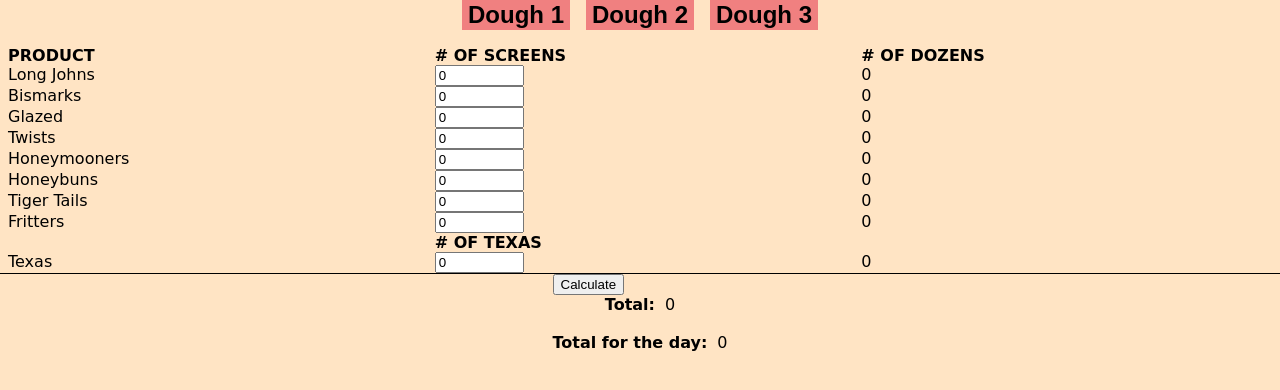
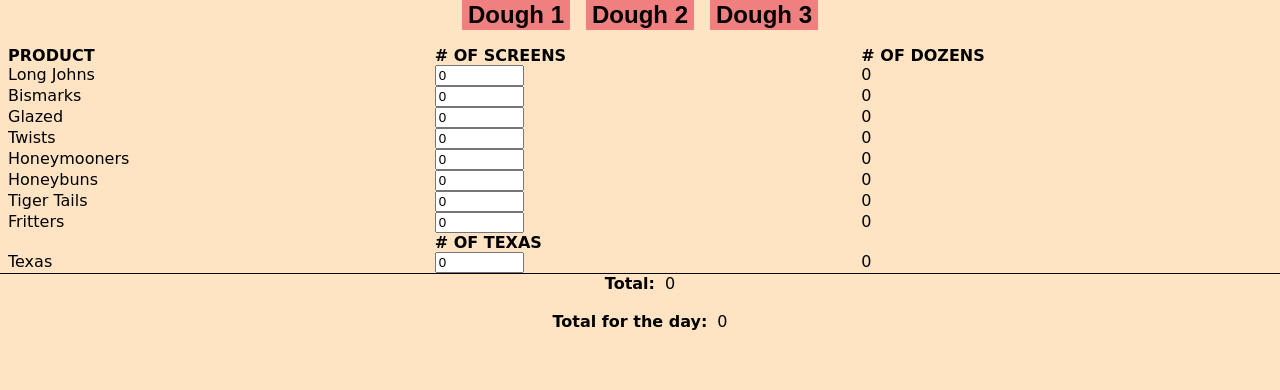
Before and after one commit to natecramer/yieldsheet, a plain HTML site: page index.html in a window 1280 px wide. Drawn offline with Linux system fonts and the light colour scheme.

Commit message:
Remove calculate button

```diff
--- a/index.html
+++ b/index.html
@@ -24,7 +24,7 @@
                 <div id="jh-result">0</div> -->
         </div>
         <div id="totals">
-            <button name="calc" id="btn-calc" onclick="calcAll()">Calculate</button>
+            <!-- <button name="calc" id="btn-calc" onclick="calcAll()">Calculate</button> -->
             <div class="total-cont">
                 <b>Total:</b> <div id="total">0</div>
             </div>
```
